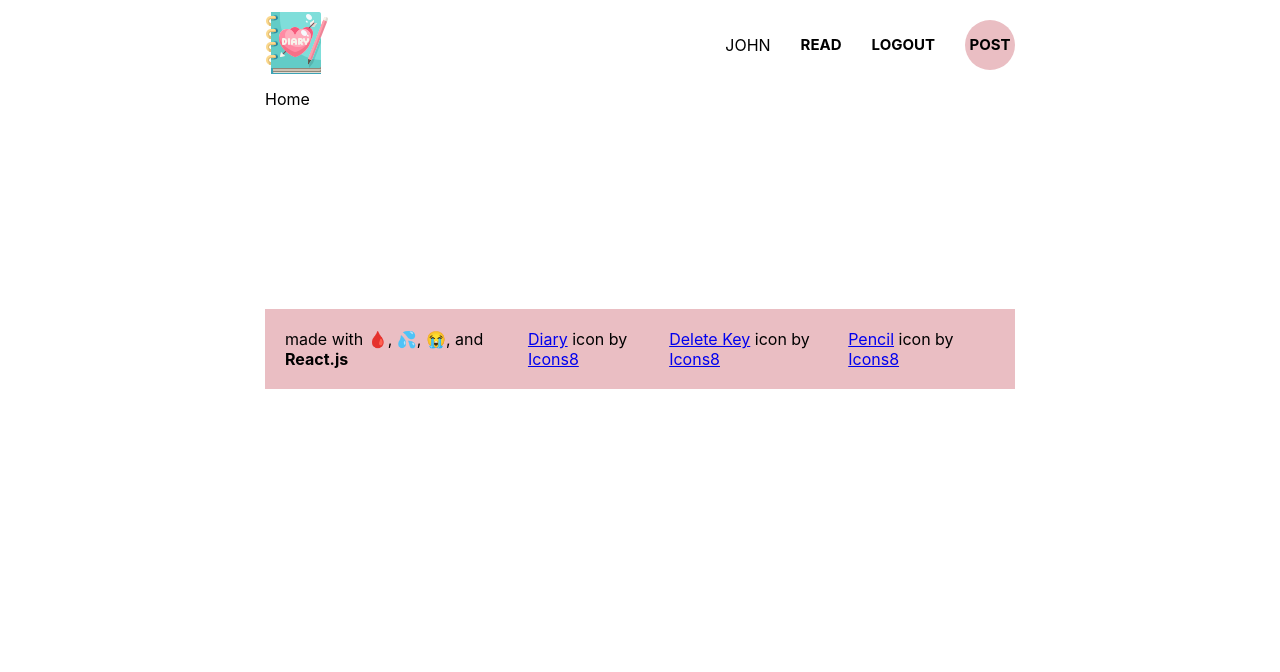
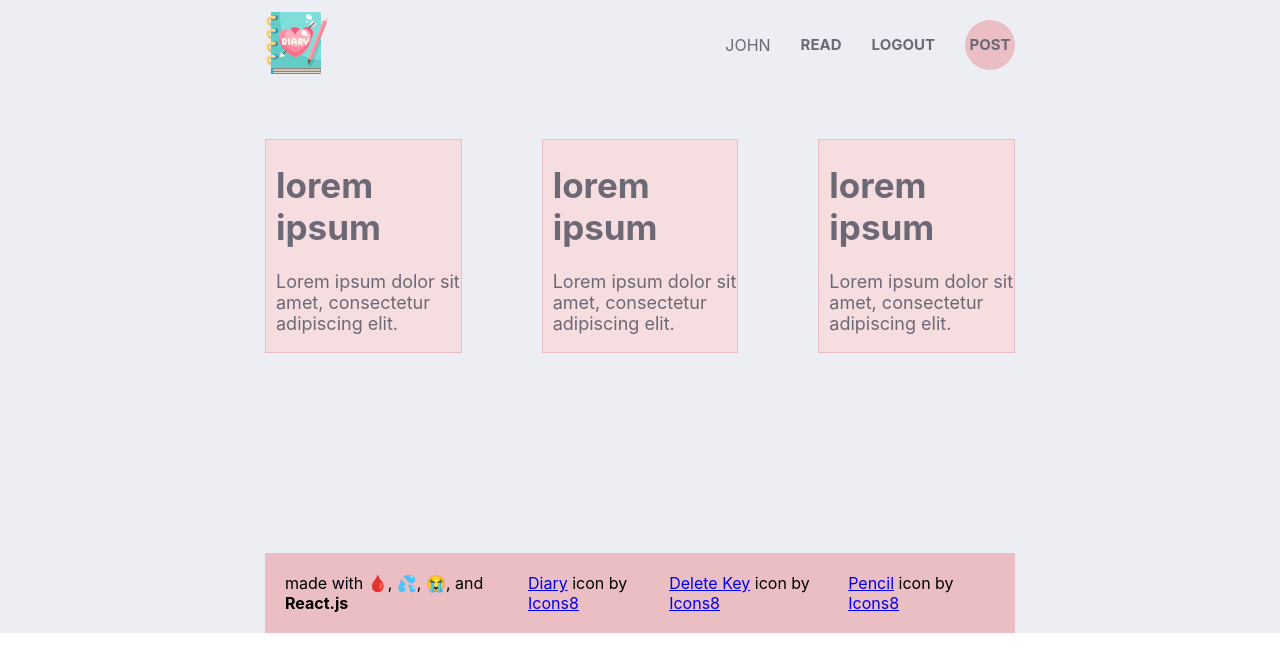
Before and after one commit to pinkfroggie/diary, a React (Create React App) app in the folder diary/: page / in a window 1280 px wide. Shown: the top 672 px of the page. Built offline with nearby package versions, Linux system fonts and the light colour scheme.

Commit message:
finished home screen

```diff
--- a/diary/src/pages/Home.jsx
+++ b/diary/src/pages/Home.jsx
@@ -1,14 +1,40 @@
 import React from 'react'
+import { Link } from 'react-router-dom'
 
 const Home = () => {
 
   const posts =[
-
+    {
+      id: 1,
+      title: "lorem ipsum",
+      desc: "Lorem ipsum dolor sit amet, consectetur adipiscing elit."
+    },
+    {
+      id: 2,
+      title: "lorem ipsum",
+      desc: "Lorem ipsum dolor sit amet, consectetur adipiscing elit."
+    },
+    {
+      id: 3,
+      title: "lorem ipsum",
+      desc: "Lorem ipsum dolor sit amet, consectetur adipiscing elit."
+    }
   ]
 
   return (
     <div className='home'>
-      Home
+      <div className='posts'>
+        {posts.map(post=>(
+          <div className='post' key={post.id}>
+            <div className="content">
+              <Link className='link' to={'/post/${post.id}'}>
+              <h1>{post.title}</h1>
+              </Link>
+              <p>{post.desc}</p>
+            </div>
+          </div>
+        ))}
+      </div>
       </div>
   )
 }
--- a/diary/src/style.scss
+++ b/diary/src/style.scss
@@ -3,9 +3,11 @@ $lightPink: #EABEC3;
 .app{
     display: flex;
     justify-content: center;
+    background-color: #EDEEF3;
 
     .container{
         width: 750px;
+
         // maybe change width to flex to work on smaller screens
 
         .link{
@@ -64,6 +66,7 @@ $lightPink: #EABEC3;
                     display: flex;
                     align-items: center;
                     gap: 30px;
+                    color: #6D6875;
 
                     h5{
                         font-size: 15px;
@@ -96,6 +99,38 @@ $lightPink: #EABEC3;
             background-color: $lightPink;
             display: flex;
         }
+
+        // home
+        .home {
+
+            .posts{
+                margin-top: 50px;
+                display: flex;
+                flex-direction: row;
+                gap: 80px;
+                justify-content: center;
+            }
+
+            .post{
+                background-color: #F5DDE0;
+                padding-left: 10px;
+                border: 1px solid $lightPink;
+            }
+
+            .content {
+                justify-content: space-between;
+
+                h1{
+                    font-size: 35px;
+                    color: #6D6875;
+                }
+
+                p{
+                    font-size: 18px;
+                    color: #6D6875;
+                }
+            }
+        }
     }
 
 }
```
